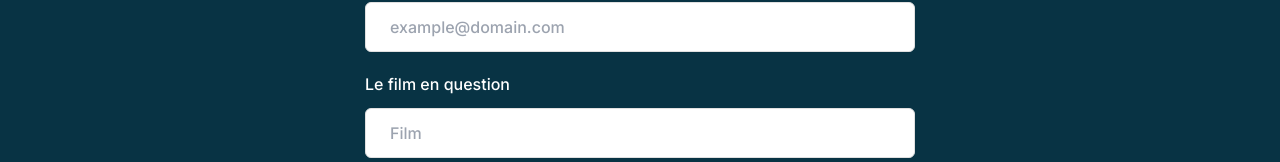
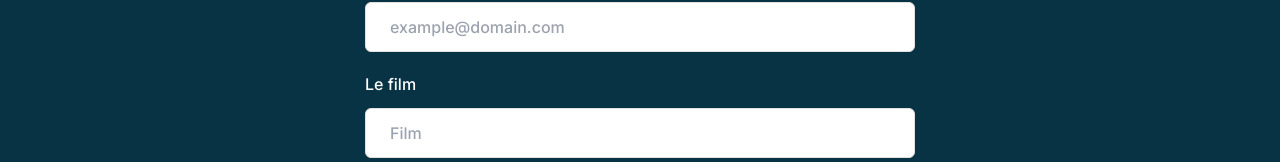
Before and after one commit to C4pitaine/filmotheque, a Next.js app: page /contact in a window 1280 px wide. Shown: the part 252-414 px from the top of the page. Built offline with nearby package versions, Linux system fonts and the light colour scheme.

Commit message:
Version finale 00

```diff
--- a/next.config.js
+++ b/next.config.js
@@ -1,3 +1,4 @@
+/** @type {import('next').NextConfig} */
 module.exports = {
     images: {
         remotePatterns: [
--- a/src/app/contact/page.jsx
+++ b/src/app/contact/page.jsx
@@ -2,7 +2,8 @@
 
 export default function Contact() {
 
-    const handleClick = () =>{
+    const handleSubmit = (event) =>{
+        event.preventDefault()
         const input = document.querySelectorAll('input')
         const textarea = document.querySelector('textarea')
         const flashContact = document.querySelector('#flashContact')
@@ -42,7 +43,7 @@ export default function Contact() {
     return(
         <>
            <div className="flex items-center justify-center p-12">
-            <div className="mx-auto w-full max-w-[550px]">
+                <form className="mx-auto w-full max-w-[550px]" onSubmit={handleSubmit}>
                     <div id="flashContact" className="mb-5 w-full rounded-md border border-[#e0e0e0] bg-white py-3 px-6 text-base font-medium text-[#22c55e] outline-none focus:border-[#6A64F1] focus:shadow-md invisible">
                         Votre message a bien été envoyé !
                     </div>
@@ -60,6 +61,7 @@ export default function Contact() {
                         placeholder="Full Name"
                         className="w-full rounded-md border border-[#e0e0e0] bg-white py-3 px-6 text-base font-medium text-[#6B7280] outline-none focus:border-[#6A64F1] focus:shadow-md"
                         />
+                        <div className="error">Veuillez donner votre nom et prénom</div>
                     </div>
                     <div className="mb-5">
                         <label
@@ -75,13 +77,14 @@ export default function Contact() {
                         placeholder="example@domain.com"
                         className="w-full rounded-md border border-[#e0e0e0] bg-white py-3 px-6 text-base font-medium text-[#6B7280] outline-none focus:border-[#6A64F1] focus:shadow-md"
                         />
+                        <div className="error">Veuillez donner votre adresse e-mail</div>
                     </div>
                     <div className="mb-5">
                         <label
                         htmlFor="subject"
                         className="mb-3 block text-base font-medium text-white"
                         >
-                    Le film en question
+                        Le film
                         </label>
                         <input
                         type="text"
@@ -90,6 +93,7 @@ export default function Contact() {
                         placeholder="Film"
                         className="w-full rounded-md border border-[#e0e0e0] bg-white py-3 px-6 text-base font-medium text-[#6B7280] outline-none focus:border-[#6A64F1] focus:shadow-md"
                         />
+                        <div className="error">Veuillez donner le film sur lequel vous avez une question</div>
                     </div>
                     <div className="mb-5">
                         <label
@@ -105,16 +109,16 @@ export default function Contact() {
                         placeholder="Type your message"
                         className="w-full resize-none rounded-md border border-[#e0e0e0] bg-white py-3 px-6 text-base font-medium text-[#6B7280] outline-none focus:border-[#6A64F1] focus:shadow-md"
                         ></textarea>
+                        <div className="error">Veuillez entrer un message</div>
                     </div>
                     <div>
                         <button
                         className="hover:shadow-form rounded-md bg-[#6A64F1] py-3 px-8 text-base font-semibold text-white outline-none"
-                    onClick={handleClick}
                         >
                         Envoyer
                         </button>
                     </div>
-            </div>
+                </form>
             </div>
             <div className="wrapper flex items-center justify-center">
                 <div>
--- a/src/app/globals.css
+++ b/src/app/globals.css
@@ -12,10 +12,6 @@
     width:80%;
     margin: 0 auto;
     overflow: hidden;
-}
-
-.inputNotValid{
-    background-color: red;
 }
 
 .invisible{
@@ -51,6 +47,15 @@
     cursor: pointer;
 }
 
+.inputNotValid + .error{
+    display: block;
+}
+
+.error{
+    color:red;
+    display: none;
+}
+
 @media all and (max-width:1200px){
     #researchInput{
         width:80%;
--- a/src/app/layout.jsx
+++ b/src/app/layout.jsx
@@ -7,7 +7,7 @@ const inter = Inter({ subsets: ['latin'] })
 
 export const metadata = {
   title: 'Filmotheque',
-  description: ' Ici vous trouverez les films que vous recherchez',
+  description: 'Nous affichons des films',
 }
 
 export default function RootLayout({ children }) {
```
Lines whose indentation alone changed are shown as unchanged.
